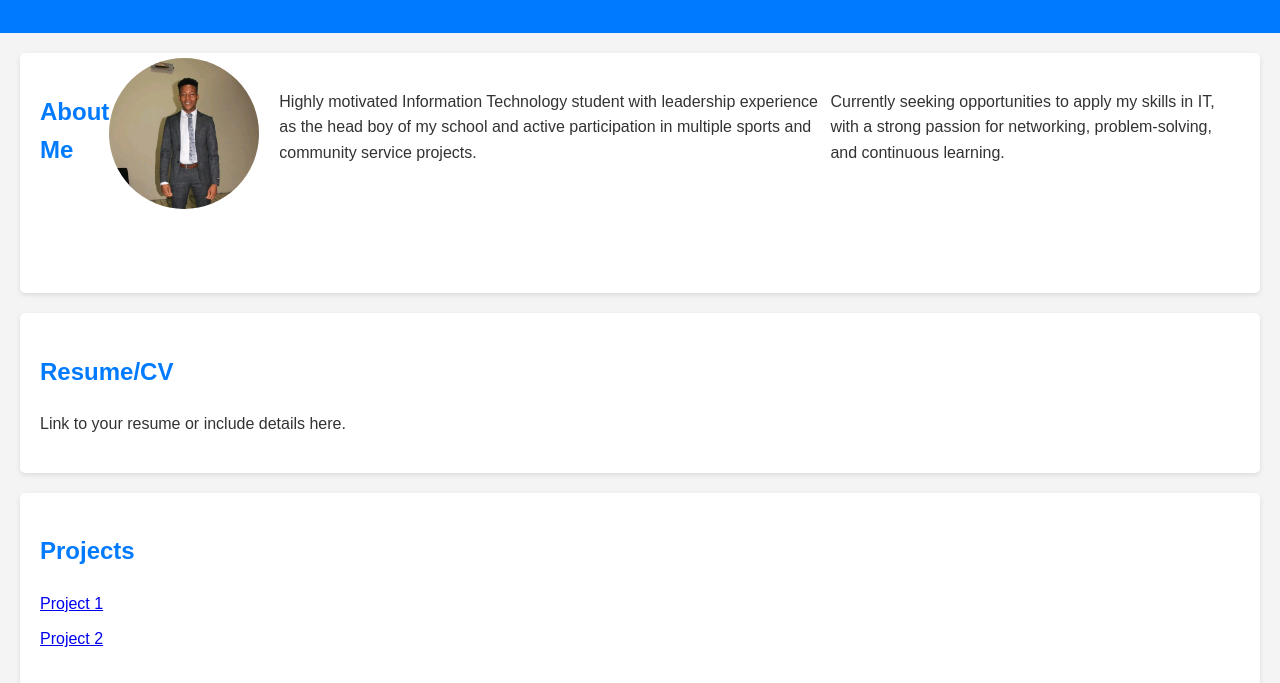
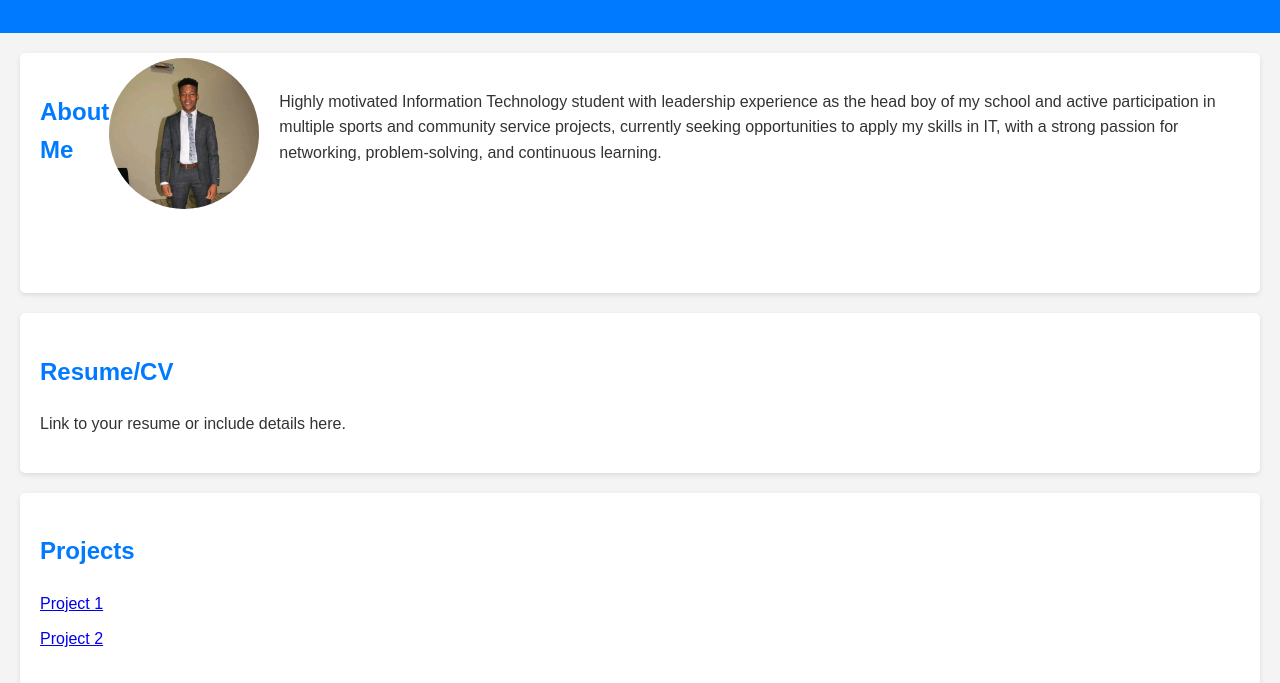
Before and after one commit to BuhleMahlangu/CV_and_Projects, a plain HTML site: page portfolio.html in a window 1280 px wide. Shown: the part 116-799 px from the top of the page. Drawn offline with Linux system fonts and the light colour scheme.

Commit message:
Update portfolio.html

```diff
--- a/portfolio.html
+++ b/portfolio.html
@@ -14,8 +14,7 @@
     <section id="about">
         <h2>About Me</h2>
         <img src="Profile.jpg" alt="Buhle Lunga Mahlangu" style="max-width: 150px; border-radius: 50%;">
-        <p>Highly motivated Information Technology student with leadership experience as the head boy of my school and active participation in multiple sports and community service projects.</p>
-        <p>Currently seeking opportunities to apply my skills in IT, with a strong passion for networking, problem-solving, and continuous learning. </p>
+        <p>Highly motivated Information Technology student with leadership experience as the head boy of my school and active participation in multiple sports and community service projects, currently seeking opportunities to apply my skills in IT, with a strong passion for networking, problem-solving, and continuous learning. </p>
     </section>
     <section id="resume">
         <h2>Resume/CV</h2>
```
